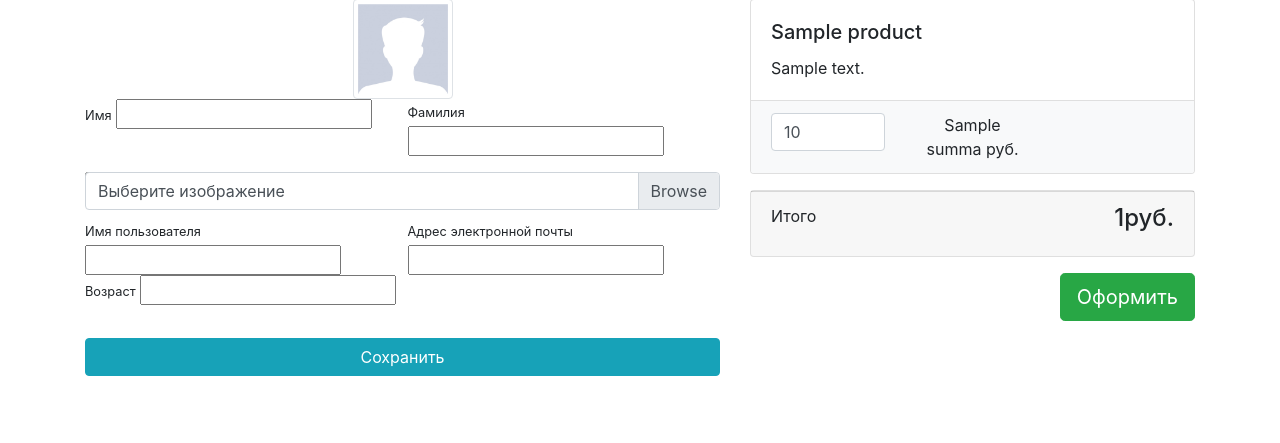
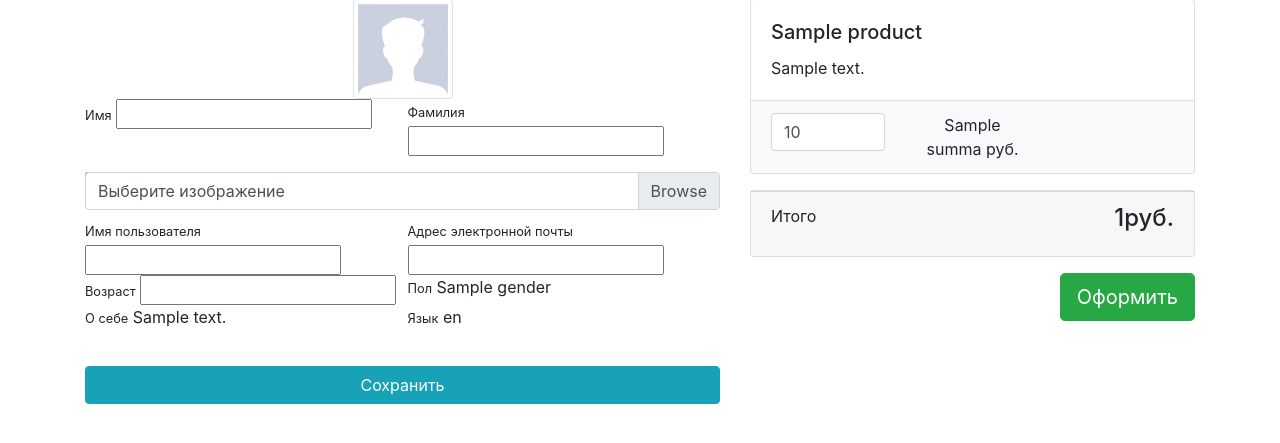
Before and after one commit to Zapadlo13/geekshop, a Django app: template authapp/templates/authapp/profile.html in a window 1280 px wide. Shown: the part 118-561 px from the top of the page. Run offline with Django 3.2, Linux system fonts and the light colour scheme; the template is opened without the code that fills it: most values are stand-ins (such as "Sample title", 1, 10 or a date in 2020); form fields are guessed from the names that the template uses; some libraries are stand-ins or nearby versions.

Commit message:
push part_2_lesson_2

```diff
--- a/authapp/models.py
+++ b/authapp/models.py
@@ -10,10 +10,8 @@ class User(AbstractUser):
     image = models.ImageField(upload_to='users_image', blank=True)
     age = models.PositiveIntegerField(default=18, verbose_name='возраст')
 
-
     activation_key = models.CharField(max_length=128, blank=True)
     activation_key_expires = models.DateTimeField(auto_now=True, blank=True, null=True)
-
 
     def is_activation_key_expires(self):
         if now() <= self.activation_key_expires + timedelta(hours=48):
@@ -33,6 +31,7 @@ class UserProfile(models.Model):
     user = models.OneToOneField(User, unique=True, null=False, db_index=True, on_delete=models.CASCADE)
     about = models.TextField(verbose_name='о себе', blank=True, null=True)
     gender = models.CharField(verbose_name='пол', choices=GENDER_CHOICES, blank=True, max_length=2)
+    lang = models.CharField(verbose_name='язык', blank=True, max_length=25,default='Русский')
 
     @receiver(post_save, sender=User)
     def create_user_profile(sender, instance, created, **kwargs):
--- a/authapp/templates/authapp/profile.html
+++ b/authapp/templates/authapp/profile.html
@@ -78,6 +78,24 @@
                             <label class="small mb-1" for="{{ form.age.id_for_label }}">Возраст</label>
                             {{ form.age }}
                         </div>
+                        <div class="col-lg-6">
+                            <label class="small mb-1" for="{{ profile.gender.id_for_label }}">Пол</label>
+                            {{ profile.gender }}
+                        </div>
+                    </div>
+                    <div class="form-row">
+
+                        <div class="col-lg-6">
+                            <label class="small mb-1" for="{{ profile.about.id_for_label }}">О себе
+                            </label>
+                            {{ profile.about }}
+                        </div>
+
+                        <div class="col-lg-6">
+                            <label class="small mb-1" for="{{ profile.lang.id_for_label }}">Язык</label>
+                            {{ profile.lang }}
+                        </div>
+
                     </div>
                     <div class="form-row">
                         <div class="col-lg-12" style="margin-top: 33px;">
@@ -88,8 +106,8 @@
             </div>
             <div class="col-lg-5">
 
-                    {% include 'basketsapp/basket.html' %}
-                          </div>
+                {% include 'basketsapp/basket.html' %}
+            </div>
         </div>
     </div>
 {% endblock %}
```
Also changed, not shown: authapp/forms.py (+15 -1 lines), authapp/views.py (+14 -2 lines), geekshop/settings.py (+14 -0 lines).
